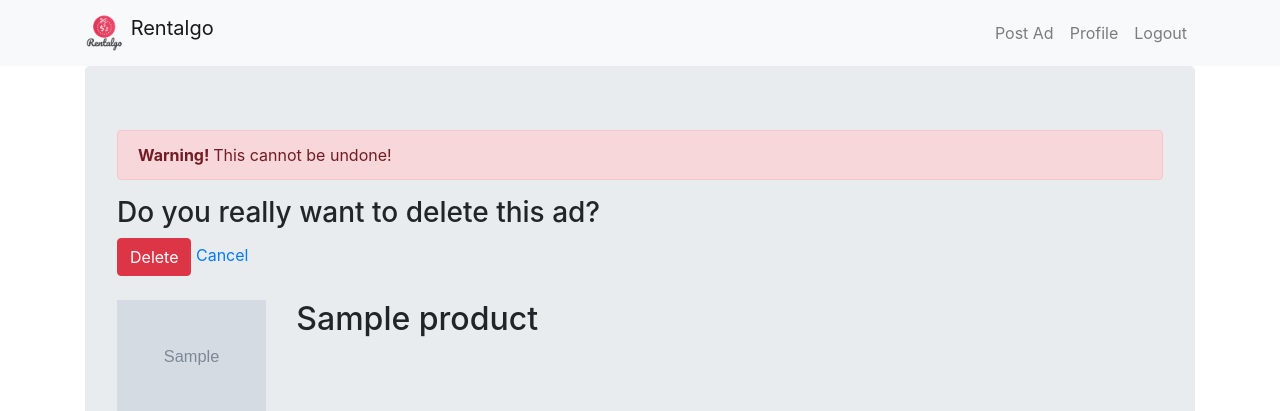
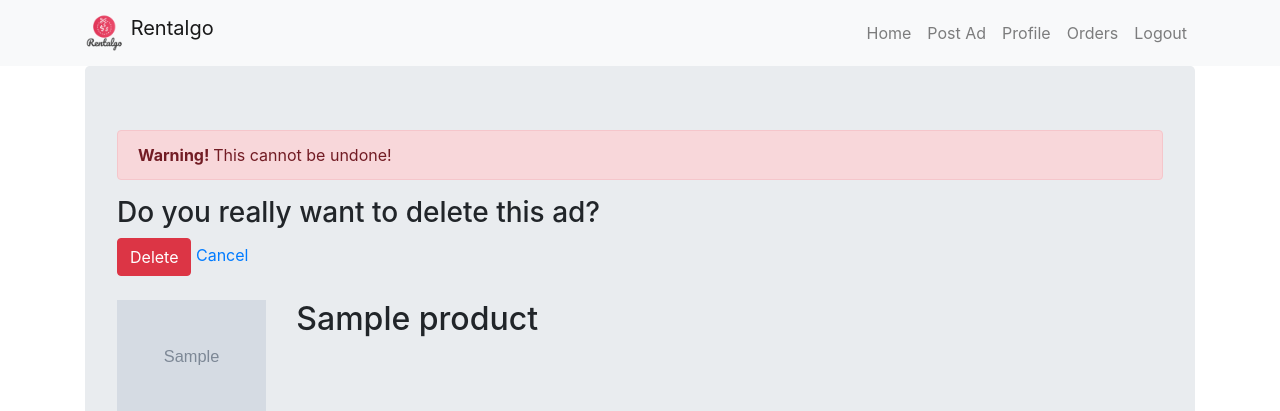
Before and after one commit to pranavelric/Rental-management-system, a Django app: page /accounts/delete/1/ in a window 1280 px wide. Shown: the top 411 px of the page. Run offline with Django 3.2, Linux system fonts and the light colour scheme; a user stored in the database is signed in; tables that the repository leaves empty hold one stand-in row (values such as "Sample post"); grey boxes marked "Sample" are stand-in pictures; some libraries are stand-ins or nearby versions.

Commit message:
updating base.html

```diff
--- a/Rentalgo/rentalgo/templates/base.html
+++ b/Rentalgo/rentalgo/templates/base.html
@@ -8,6 +8,10 @@
     <script src="https://code.jquery.com/jquery-3.3.1.slim.min.js" integrity="sha384-q8i/X+965DzO0rT7abK41JStQIAqVgRVzpbzo5smXKp4YfRvH+8abtTE1Pi6jizo" crossorigin="anonymous"></script>
     <script src="https://cdnjs.cloudflare.com/ajax/libs/popper.js/1.14.7/umd/popper.min.js" integrity="sha384-UO2eT0CpHqdSJQ6hJty5KVphtPhzWj9WO1clHTMGa3JDZwrnQq4sF86dIHNDz0W1" crossorigin="anonymous"></script>
     <script src="https://stackpath.bootstrapcdn.com/bootstrap/4.3.1/js/bootstrap.min.js" integrity="sha384-JjSmVgyd0p3pXB1rRibZUAYoIIy6OrQ6VrjIEaFf/nJGzIxFDsf4x0xIM+B07jRM" crossorigin="anonymous"></script>
+    <script type="text/javascript" src="https://cdn.jsdelivr.net/jquery/latest/jquery.min.js"></script>
+    <script type="text/javascript" src="https://cdn.jsdelivr.net/momentjs/latest/moment.min.js"></script>
+    <script type="text/javascript" src="https://cdn.jsdelivr.net/npm/daterangepicker/daterangepicker.min.js"></script>
+    <link rel="stylesheet" type="text/css" href="https://cdn.jsdelivr.net/npm/daterangepicker/daterangepicker.css" />
   </head>
   <body>
     <nav class="navbar navbar-expand-lg navbar-light bg-light">
@@ -22,9 +26,11 @@
 
         <div class="collapse navbar-collapse" id="navbarSupportedContent">
           <div class="navbar-nav ml-auto">
+            <a class="nav-item nav-link" href="{% url 'home' %}">Home</a>
             {% if user.is_authenticated %}
               <a class="nav-item nav-link" href="{% url 'create' %}">Post Ad</a>
               <a class="nav-item nav-link" href="{% url 'profile' %}">Profile</a>
+              <a class="nav-item nav-link" href="{% url 'orders' %}">Orders</a>
               <a class="nav-item nav-link" href="javascript:{document.getElementById('logout').submit()}">Logout</a>
               <form id="logout" action="{% url 'logout' %}" method="POST">
                 {% csrf_token %}
```
